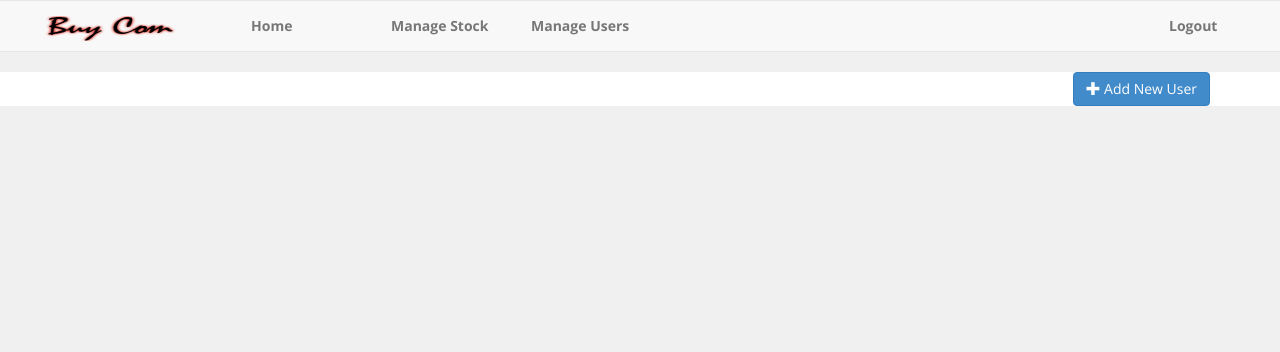
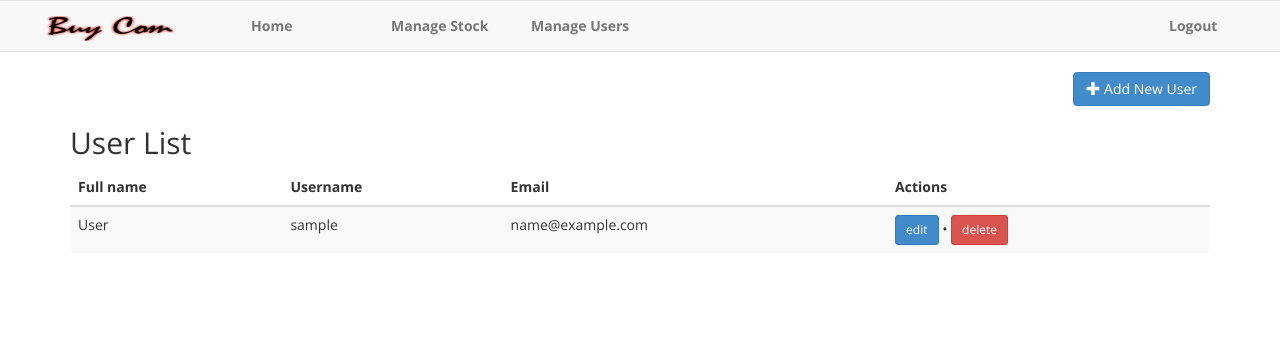
Before and after one commit to MilindaS/buycom, a PHP site: page /storeadmin/user_list.php in a window 1280 px wide. Shown: the top 352 px of the page. Run offline with PHP 8.4, Linux system fonts and the light colour scheme; a user stored in the database is signed in; tables that the repository leaves empty or names only in its code hold one stand-in row (values such as "Sample post"); a stand-in replaces the project's code that opens the database connection; some libraries are stand-ins or nearby versions.

Commit message:
init user list

```diff
--- a/storeadmin/inventory_list.php
+++ b/storeadmin/inventory_list.php
@@ -144,7 +144,7 @@ if (isset($_POST['product_name'])) {
 ?>
 <tr>
             <td>
-              <img " class="thumbnail" src="../inventory_images/<?php echo $id;?>.jpg" alt="' . $product_name . '" width="120"  border="1" />
+              <img class="thumbnail" src="../inventory_images/<?php echo $id;?>.jpg" alt="' . $product_name . '" width="120"  border="1" />
             </td>
             <td><?php echo $product_name;?></td>
             <td><?php echo $price;?></td>
--- a/storeadmin/user_list.php
+++ b/storeadmin/user_list.php
@@ -1,3 +1,15 @@
+<?php
+error_reporting(E_ALL);
+ini_set('display_errors', '1');
+session_start();
+if (!isset($_SESSION["manager"])) {
+    header("location: admin_login.php");
+    exit();
+}
+
+include "../storescripts/connect_to_mysql.php";
+?>
+
 <!DOCTYPE html>
 <html lang="en">
 <head>
@@ -9,10 +21,10 @@
  <link href="../style/my.css" rel="stylesheet">
 </head>
 
-<body>
+<body >
 	<?php include_once("template_header.php");?>
 
-	<div class="container-fluid" style="background:#fff;">
+	<div class="container-fluid" >
 
 
 	<div class="container">
@@ -22,6 +34,58 @@
 		      <a href="inventory_add.php" class="btn btn-primary pull-right"><span class="glyphicon glyphicon-plus"></span> Add New User</a>
 		    </div>
 		</div>
+
+
+	<div class="row">
+		<div class="col-md-12">
+		<h2>User List</h2>
+			<table class="table table-striped">
+				<thead>
+					<tr>
+						<th>Full name</th>
+						<th>Username</th>
+						<th>Email</th>
+						<th>Actions</th>
+					</tr>
+				</thead>
+
+
+
+
+
+
+				<tbody>
+					<?php
+					$sql = mysqli_query($link,"SELECT * FROM user ORDER BY date_created DESC");
+					$userCount = mysqli_num_rows($sql); // count the output amount
+					        if ($userCount > 0) {
+					    	    while($row = mysqli_fetch_array($sql)){
+									$id = $row["id"];
+									$username = $row["username"];
+									$fullname = $row["fullname"];
+					            	$email = $row["email"];
+					            	$date_created = strftime("%b %d, %Y", strtotime($row["date_created"]));
+					         ?>
+					        <tr>
+								<td><?php echo $fullname;?></td>
+								<td><?php echo $username;?></td>
+								<td><?php echo $email;?></td>
+								<td>
+									<a href='user_edit.php?pid=<?php echo $id;?>'class='btn btn-primary btn-sm'>edit</a>
+									&bull;
+									<a href='user_list.php?deleteid=<?php echo $id;?>' class='btn btn-danger btn-sm'>delete</a>
+								</td>
+							</tr>
+							<?php
+								}
+							}else{
+								"Users cannot reach";
+							}
+					?>
+				</tbody>
+			</table>
+		</div>
+	</div>
 
 
 	</div>
--- a/style/my.css
+++ b/style/my.css
@@ -1,7 +1,7 @@
 @import url(http://fonts.googleapis.com/css?family=Open+Sans:400,700);
 body {
   font-family: 'Open Sans', 'sans-serif';
-  background:#f0f0f0;
+  background:#fff;
 }
 .navbar-nav>li>.dropdown-menu {
     margin-top:20px;
```
Also changed, not shown: category.php (+4 -3 lines), storeadmin/admin_login.php (+4 -4 lines), storeadmin/index.php (+4 -3 lines), storeadmin/template_footer.php (+6 -1 lines), template_footer.php (+11 -2 lines).
